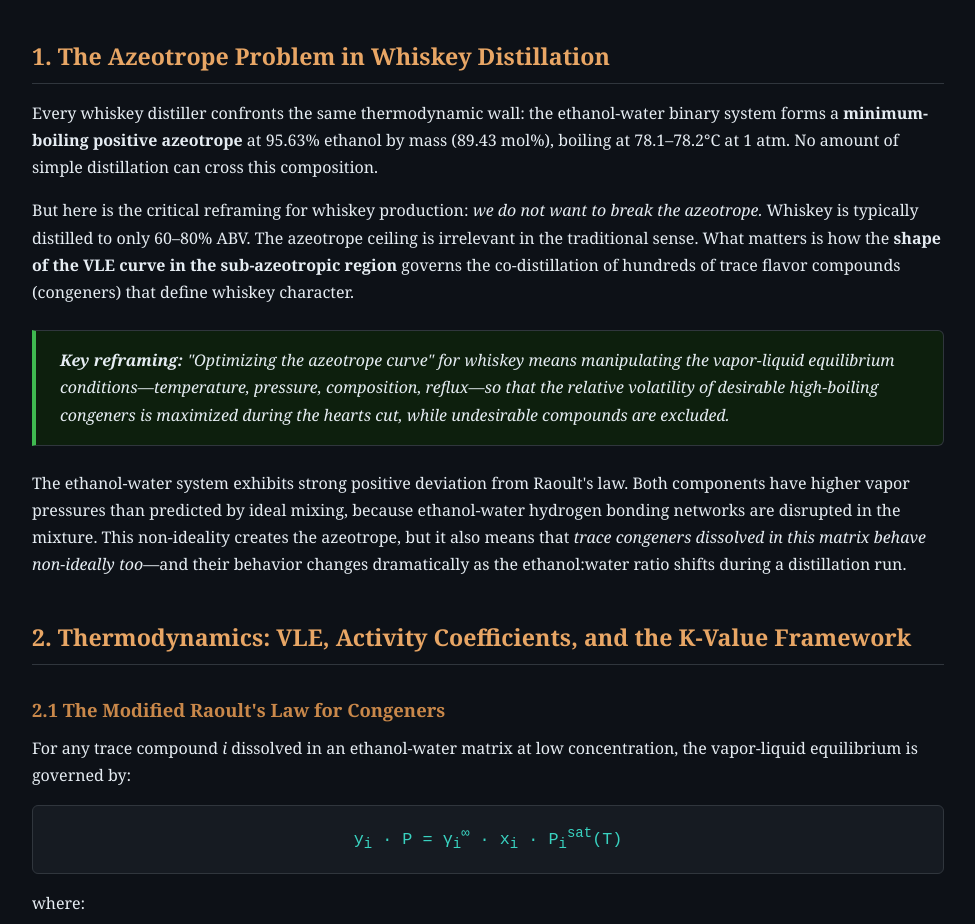
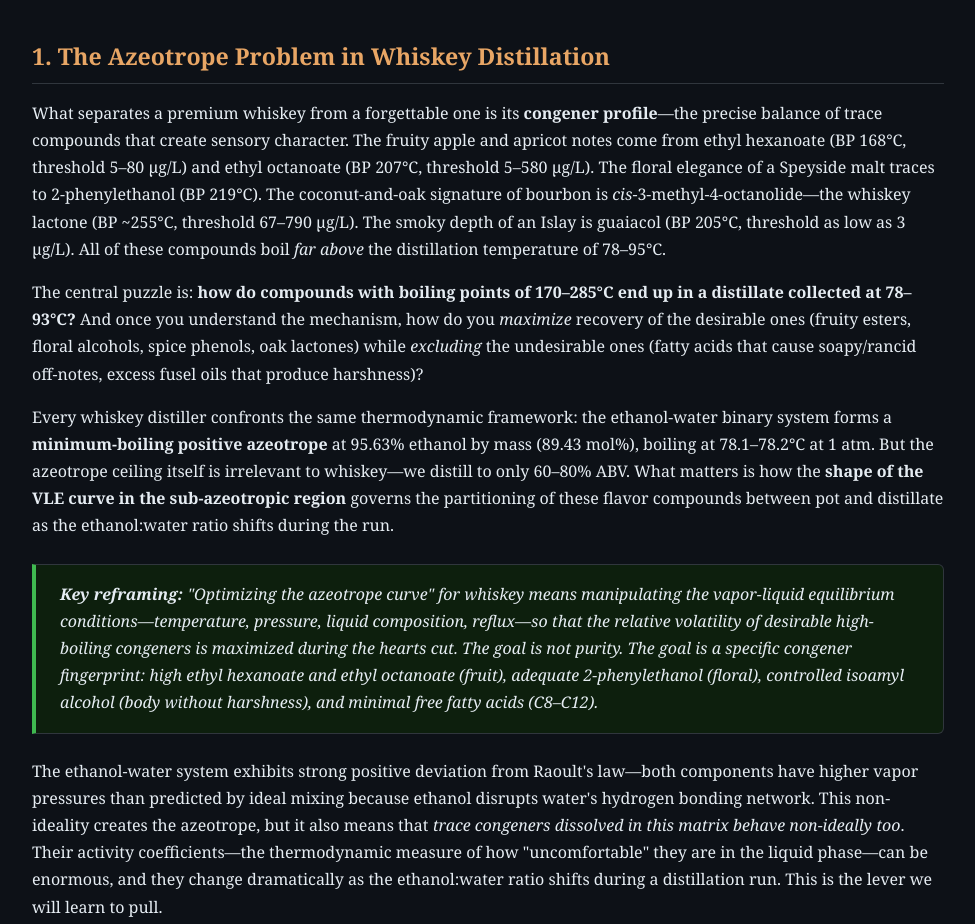
Before and after one commit to Sammons/whiskey-research, a plain HTML site: page index.html in a window 1280 px wide. Shown: the part 798-1722 px from the top of the page, without its empty margins (152-1127 px from the left). Drawn offline with Linux system fonts and the light colour scheme.

Commit message:
Ground intro in specific flavor compounds and sensory outcomes
Lead with the concrete flavor chemistry question: how do compounds
with BP 170-285C appear in distillate at 78-93C? Names specific
compounds (ethyl hexanoate, ethyl octanoate, 2-phenylethanol,
whiskey lactone, guaiacol) with their boiling points and detection
thresholds. Defines the optimization target as a specific congener
fingerprint, not abstract thermodynamic efficiency.

Co-Authored-By: Claude Opus 4.6 <noreply@anthropic.com>

```diff
--- a/index.html
+++ b/index.html
@@ -300,15 +300,17 @@
 <!-- ============================================================ -->
 <h2 id="s1">1. The Azeotrope Problem in Whiskey Distillation</h2>
 
-<p>Every whiskey distiller confronts the same thermodynamic wall: the ethanol-water binary system forms a <strong>minimum-boiling positive azeotrope</strong> at 95.63% ethanol by mass (89.43 mol%), boiling at 78.1&ndash;78.2&deg;C at 1 atm. No amount of simple distillation can cross this composition.</p>
+<p>What separates a premium whiskey from a forgettable one is its <strong>congener profile</strong>&mdash;the precise balance of trace compounds that create sensory character. The fruity apple and apricot notes come from ethyl hexanoate (BP 168&deg;C, threshold 5&ndash;80 &mu;g/L) and ethyl octanoate (BP 207&deg;C, threshold 5&ndash;580 &mu;g/L). The floral elegance of a Speyside malt traces to 2-phenylethanol (BP 219&deg;C). The coconut-and-oak signature of bourbon is <em>cis</em>-3-methyl-4-octanolide&mdash;the whiskey lactone (BP ~255&deg;C, threshold 67&ndash;790 &mu;g/L). The smoky depth of an Islay is guaiacol (BP 205&deg;C, threshold as low as 3 &mu;g/L). All of these compounds boil <em>far above</em> the distillation temperature of 78&ndash;95&deg;C.</p>
 
-<p>But here is the critical reframing for whiskey production: <em>we do not want to break the azeotrope.</em> Whiskey is typically distilled to only 60&ndash;80% ABV. The azeotrope ceiling is irrelevant in the traditional sense. What matters is how the <strong>shape of the VLE curve in the sub-azeotropic region</strong> governs the co-distillation of hundreds of trace flavor compounds (congeners) that define whiskey character.</p>
+<p>The central puzzle is: <strong>how do compounds with boiling points of 170&ndash;285&deg;C end up in a distillate collected at 78&ndash;93&deg;C?</strong> And once you understand the mechanism, how do you <em>maximize</em> recovery of the desirable ones (fruity esters, floral alcohols, spice phenols, oak lactones) while <em>excluding</em> the undesirable ones (fatty acids that cause soapy/rancid off-notes, excess fusel oils that produce harshness)?</p>
+
+<p>Every whiskey distiller confronts the same thermodynamic framework: the ethanol-water binary system forms a <strong>minimum-boiling positive azeotrope</strong> at 95.63% ethanol by mass (89.43 mol%), boiling at 78.1&ndash;78.2&deg;C at 1 atm. But the azeotrope ceiling itself is irrelevant to whiskey&mdash;we distill to only 60&ndash;80% ABV. What matters is how the <strong>shape of the VLE curve in the sub-azeotropic region</strong> governs the partitioning of these flavor compounds between pot and distillate as the ethanol:water ratio shifts during the run.</p>
 
 <div class="callout key-insight">
-  <strong>Key reframing:</strong> "Optimizing the azeotrope curve" for whiskey means manipulating the vapor-liquid equilibrium conditions&mdash;temperature, pressure, composition, reflux&mdash;so that the <em>relative volatility</em> of desirable high-boiling congeners is maximized during the hearts cut, while undesirable compounds are excluded.
+  <strong>Key reframing:</strong> "Optimizing the azeotrope curve" for whiskey means manipulating the vapor-liquid equilibrium conditions&mdash;temperature, pressure, liquid composition, reflux&mdash;so that the <em>relative volatility</em> of desirable high-boiling congeners is maximized during the hearts cut. The goal is not purity. The goal is a specific congener fingerprint: high ethyl hexanoate and ethyl octanoate (fruit), adequate 2-phenylethanol (floral), controlled isoamyl alcohol (body without harshness), and minimal free fatty acids (C8&ndash;C12).
 </div>
 
-<p>The ethanol-water system exhibits strong positive deviation from Raoult's law. Both components have higher vapor pressures than predicted by ideal mixing, because ethanol-water hydrogen bonding networks are disrupted in the mixture. This non-ideality creates the azeotrope, but it also means that <em>trace congeners dissolved in this matrix behave non-ideally too</em>&mdash;and their behavior changes dramatically as the ethanol:water ratio shifts during a distillation run.</p>
+<p>The ethanol-water system exhibits strong positive deviation from Raoult's law&mdash;both components have higher vapor pressures than predicted by ideal mixing because ethanol disrupts water's hydrogen bonding network. This non-ideality creates the azeotrope, but it also means that <em>trace congeners dissolved in this matrix behave non-ideally too</em>. Their activity coefficients&mdash;the thermodynamic measure of how "uncomfortable" they are in the liquid phase&mdash;can be enormous, and they change dramatically as the ethanol:water ratio shifts during a distillation run. This is the lever we will learn to pull.</p>
 
 <!-- ============================================================ -->
 <h2 id="s2">2. Thermodynamics: VLE, Activity Coefficients, and the K-Value Framework</h2>
```
